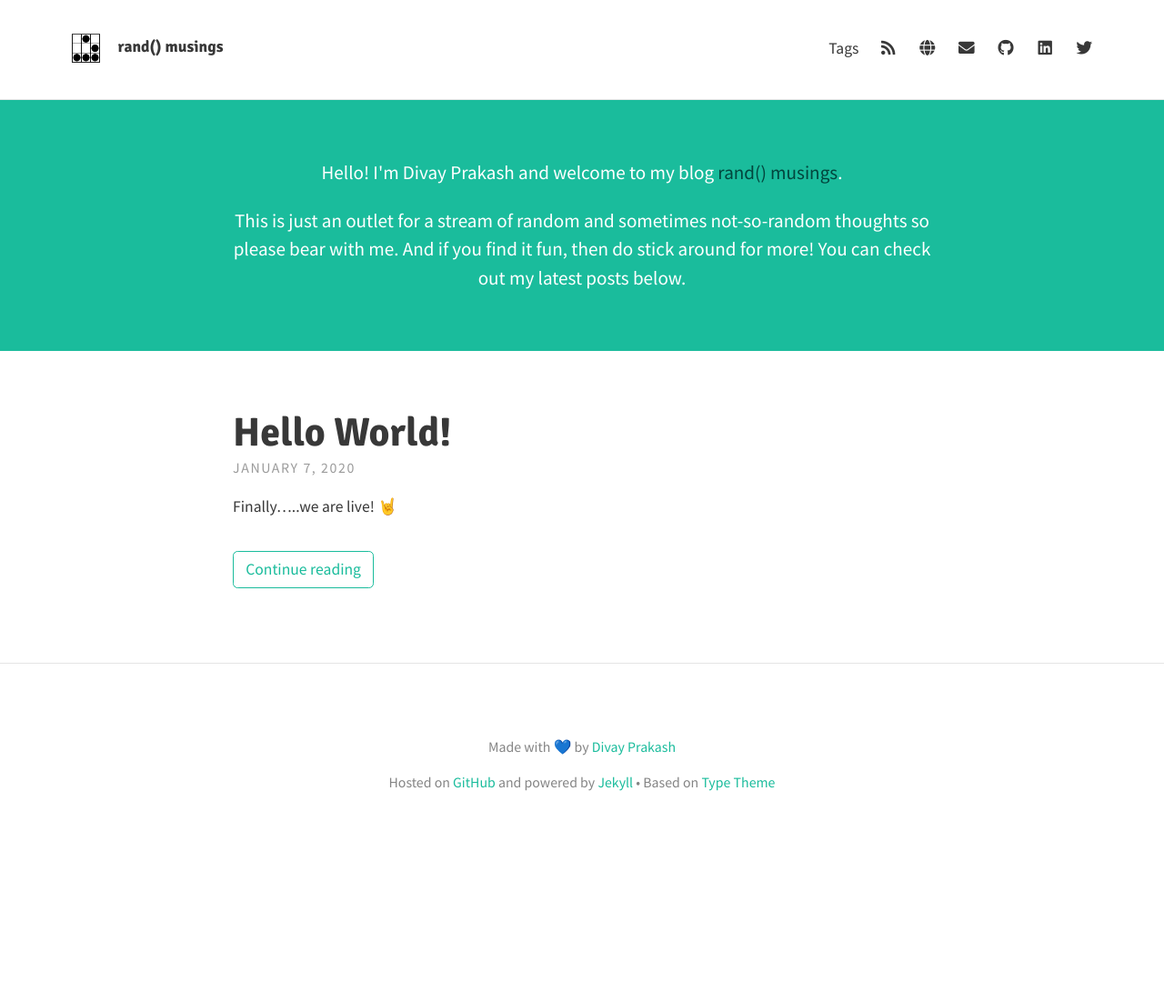
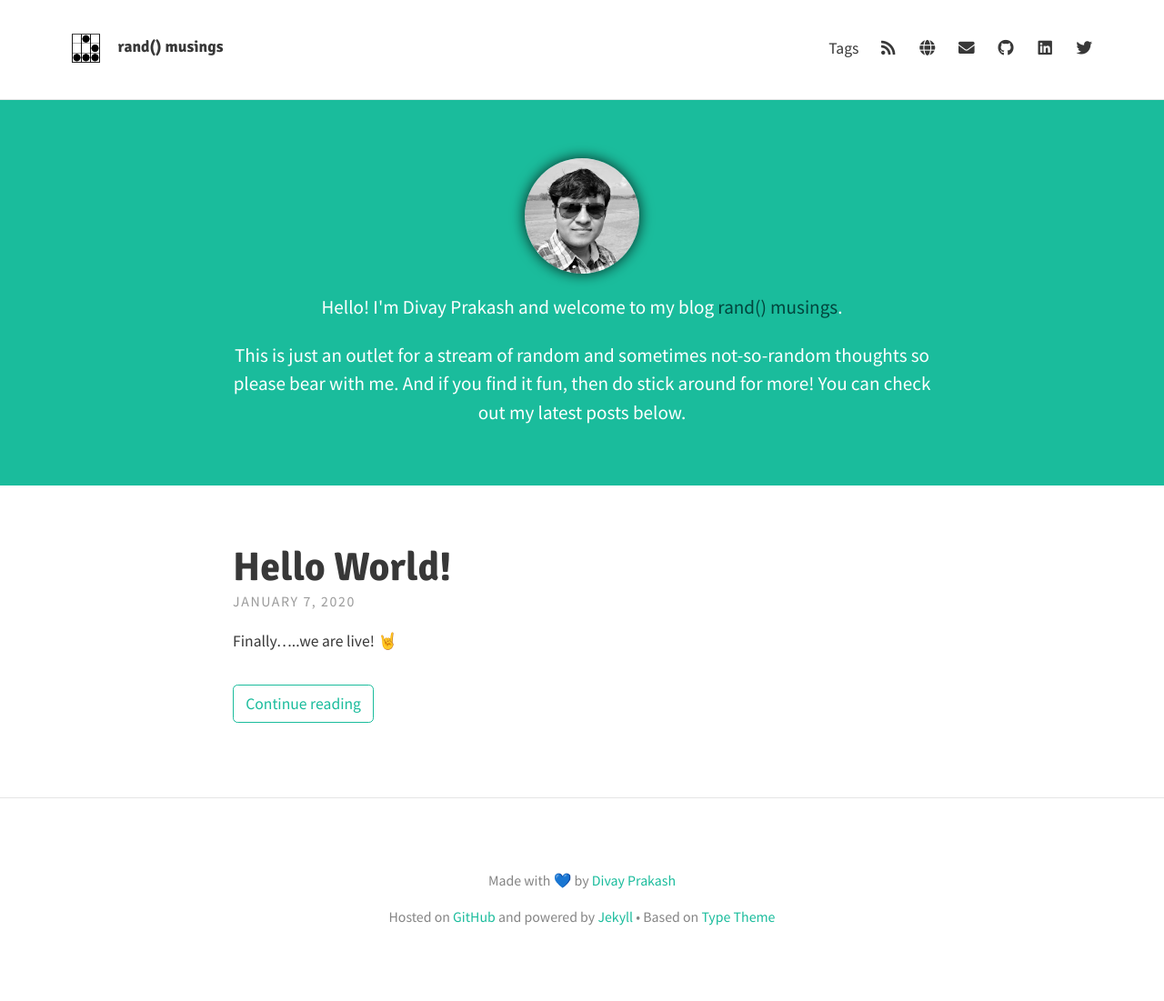
Before and after one commit to divayprakash/old-blog-2, a Jekyll site: the page built from index.html, in a window 1280 px wide. Shown: the whole page at 91% size. Built offline with Jekyll 4.4.1, drawn with Linux system fonts in a browser that asks for light colours; nearby versions of some CDN libraries; emoji names are drawn with the system emoji font; the list of posts is cut into pages by our own code; before the commit the page ends 953 px from its top, so only the background shows below that.

Commit message:
Add profile image to header call-out

```diff
--- a/_layouts/home.html
+++ b/_layouts/home.html
@@ -6,6 +6,7 @@ layout: default
   {% if site.theme_settings.header_text %}
   <div class="call-out"
   style="background-image: url('{{ site.baseurl }}/{{ site.theme_settings.header_text_feature_image }}')">
+    <p><img src="{{ site.baseurl }}/assets/img/profile.jpeg"></p>
     {{ site.theme_settings.header_text }}
   </div>
   {% endif %}
--- a/_sass/layouts/_index.scss
+++ b/_sass/layouts/_index.scss
@@ -8,6 +8,20 @@
   font-size: 1.2em;
   text-align: center;
   color: $header-desc-text-color;
+  img {
+    height: 6em;
+    width: 6em;
+    border-radius: 3em;
+    /*box-shadow: 0 0 5px 5px rgba(0, 0, 0, 0.5);*/
+    box-shadow: rgba(0,0,0,0.8) 0 0 15px;
+    filter: grayscale(100%);
+    transition: all 0.5s ease-in-out;
+    display: block;
+    margin: auto;
+  }
+  img:hover {
+    filter: grayscale(0);
+  }
 }
 .call-out p:last-child {
   margin-bottom: 0;
```
Also changed, not shown: assets/img/profile.jpeg (added).
